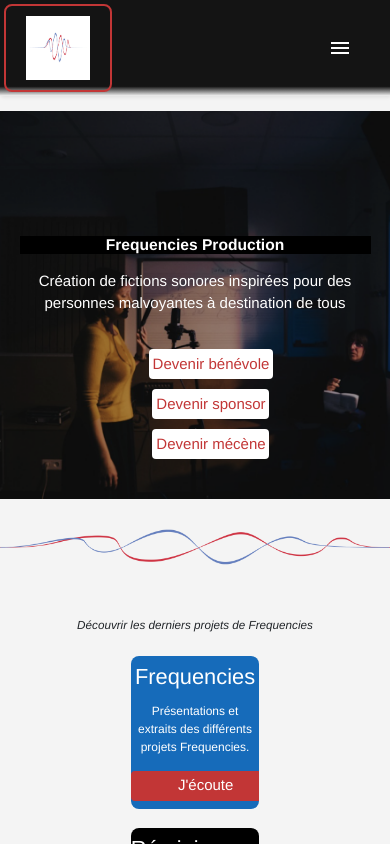
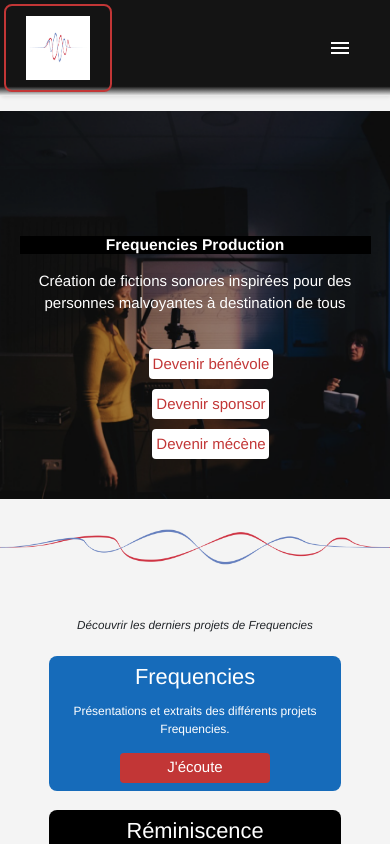
Before and after one commit to FrequenciesProduction/sitewebfrequencies, a Nuxt app: page / in a window 390 px wide. Shown: the top 844 px of the page. Built offline with nearby package versions, Linux system fonts and the light colour scheme.

Commit message:
Correctif pour l'affichage des projets mini en responsive

```diff
--- a/components/projectsMIni/projectsMini.modules.scss
+++ b/components/projectsMIni/projectsMini.modules.scss
@@ -7,7 +7,7 @@
 
 .project {
   border-radius: 8px;
-  width: 33%;
+  width: 30%;
   margin-bottom: 5vw;
   overflow: hidden;
   display: flex;
@@ -75,6 +75,10 @@ h3 {
 /*button--blue */
 
 @media (max-width: 37.5rem) {
+
+  .project {
+    width: 75%;
+  }
   .project-desc {
     font-size: 0.8rem;
   }
```
